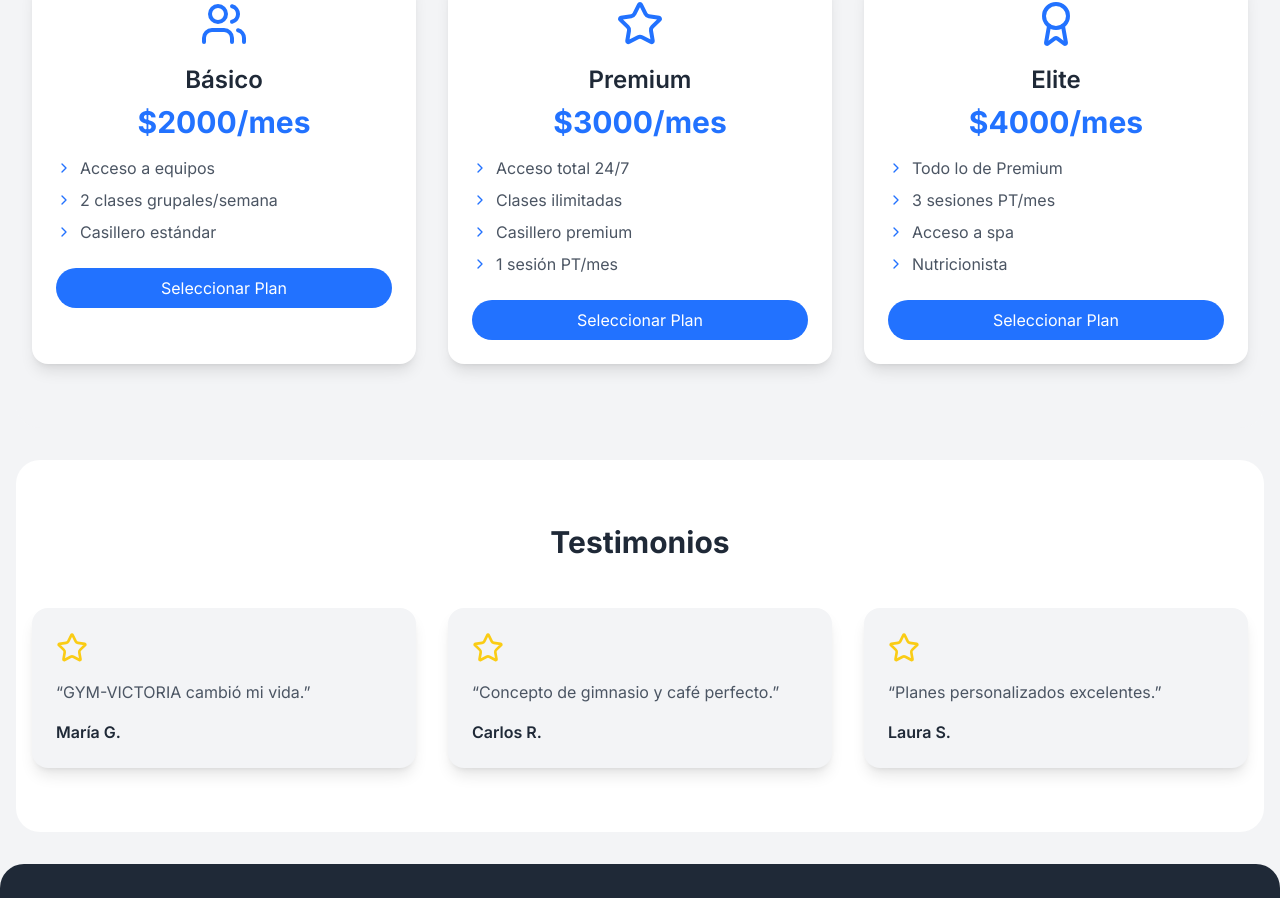
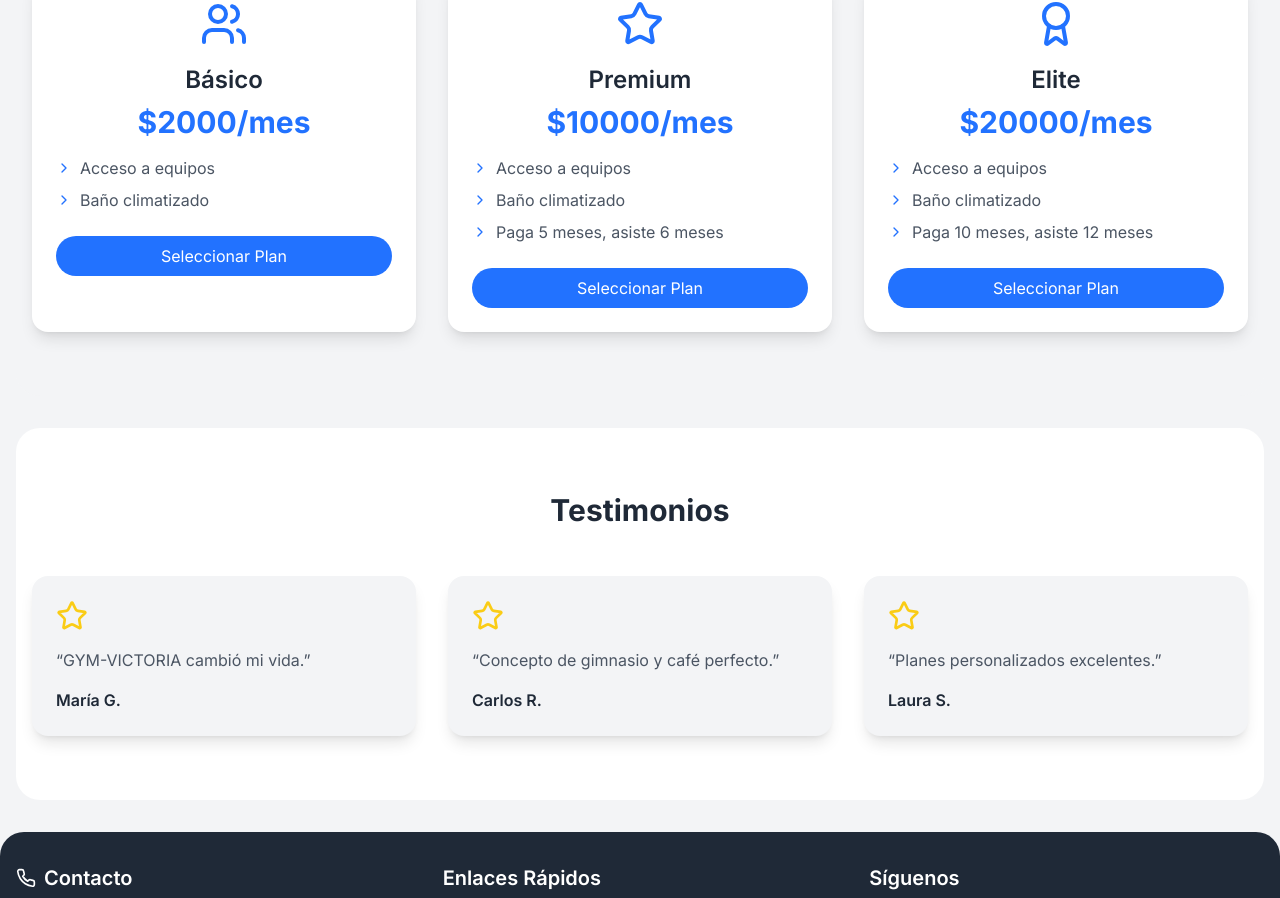
Before and after one commit to Dasieloski/gym-victoria, a Next.js app: page / in a window 1280 px wide. Shown: the part 1420-2318 px from the top of the page. Built offline with nearby package versions, Linux system fonts and the light colour scheme.

Commit message:
cambiando la logica de asistencia mensual 2

```diff
--- a/src/app/admin/page.tsx
+++ b/src/app/admin/page.tsx
@@ -984,7 +984,7 @@ export default function AdminDashboard() {
                                             className="w-full px-3 py-2 bg-white dark:bg-gray-700 border border-gray-300 dark:border-gray-600 rounded-md shadow-sm focus:outline-none focus:ring-[#2272FF] focus:border-[#2272FF] dark:text-white"
                                         >
                                             <option value="MENSUAL">Mensual</option>
-                                            <option value="TRIMESTRAL">Trimestral</option>
+                                            <option value="TRIMESTRAL">SEMESTRAL</option>
                                             <option value="ANUAL">Anual</option>
                                         </select>
                                     </div>
--- a/src/app/api/admin/updateMembership/route.ts
+++ b/src/app/api/admin/updateMembership/route.ts
@@ -7,7 +7,7 @@ const getDuration = (tipo: string): number => {
         case 'ANUAL':
             return 365 * 24 * 60 * 60 * 1000;
         case 'TRIMESTRAL':
-            return 90 * 24 * 60 * 60 * 1000;
+            return 180 * 24 * 60 * 60 * 1000; // Cambiado a 6 meses
         case 'MENSUAL':
             return 30 * 24 * 60 * 60 * 1000;
         default:
--- a/src/app/page.tsx
+++ b/src/app/page.tsx
@@ -160,9 +160,9 @@ export default function LandingPage() {
           <h2 className="text-3xl font-bold text-center mb-12 text-gray-800 dark:text-gray-100">Planes de Membresía</h2>
           <div className="grid grid-cols-1 md:grid-cols-2 lg:grid-cols-3 gap-8">
             {[
-              { name: 'Básico', price: 2000, icon: Users, features: ['Acceso a equipos', '2 clases grupales/semana', 'Casillero estándar'] },
-              { name: 'Premium', price: 3000, icon: Star, features: ['Acceso total 24/7', 'Clases ilimitadas', 'Casillero premium', '1 sesión PT/mes'] },
-              { name: 'Elite', price: 4000, icon: Award, features: ['Todo lo de Premium', '3 sesiones PT/mes', 'Acceso a spa', 'Nutricionista'] }
+              { name: 'Básico', price: 2000, icon: Users, features: ['Acceso a equipos','Baño climatizado'] },
+              { name: 'Premium', price: 10000, icon: Star, features: ['Acceso a equipos', 'Baño climatizado', 'Paga 5 meses, asiste 6 meses'] },
+              { name: 'Elite', price: 20000, icon: Award, features:['Acceso a equipos', 'Baño climatizado', 'Paga 10 meses, asiste 12 meses'] }
             ].map((plan, index) => (
               <div key={index} className="bg-white dark:bg-gray-800 p-6 rounded-2xl shadow-lg transition-all duration-300 hover:shadow-xl transform hover:-translate-y-1 animate-fadeIn" style={{ animationDelay: `${index * 200}ms` }}>
                 <plan.icon className="w-12 h-12 text-[#2272FF] mb-4 mx-auto" />
```
